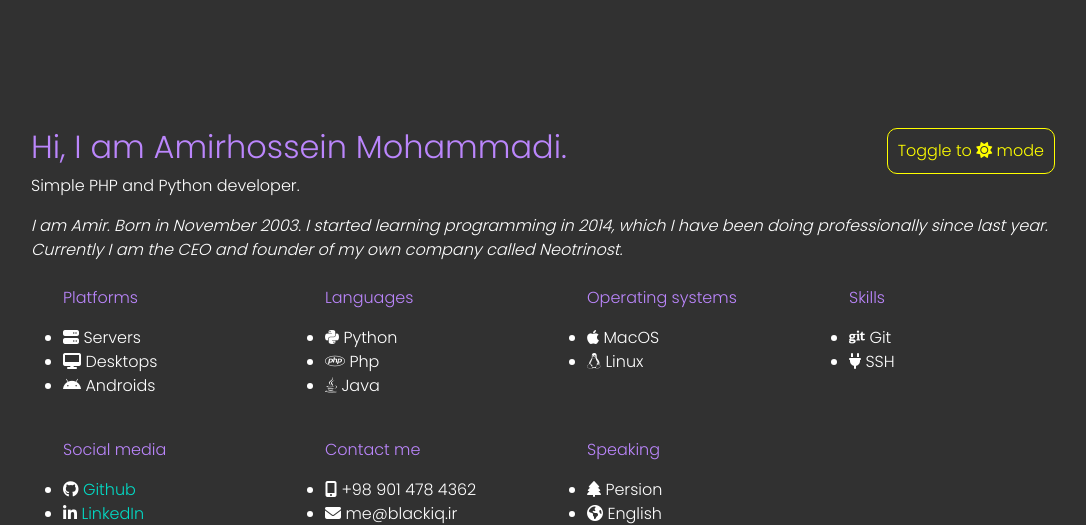
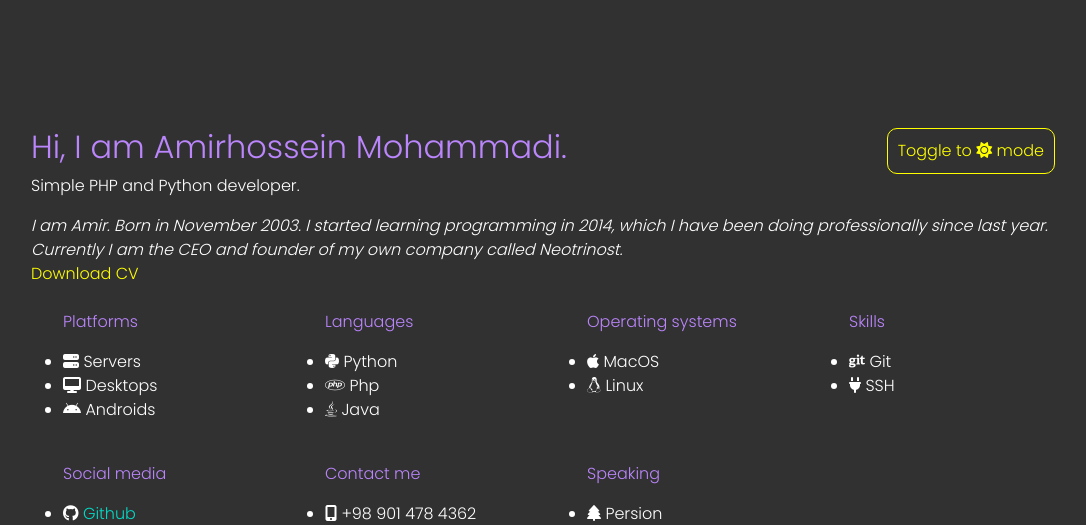
Before and after one commit to BlackIQ/BlackIQ.ir, a Flask app: page / in a window 1280 px wide. Shown: the top 525 px of the page, without its empty margins (97-1183 px from the left). Run offline with Flask 2, Linux system fonts and the light colour scheme; some libraries are stand-ins or nearby versions.

Commit message:
Add download cv link

```diff
--- a/app/templates/index.html
+++ b/app/templates/index.html
@@ -37,6 +37,8 @@
             <br>
             Currently I am the CEO and founder of my own company called Neotrinost.
         </i>
+        <br>
+        <a class="red" href="https://github.com/BlackIQ/BlackIQ.ir">Download CV</a>
     </div>
     <br>
     <div class="row left">
```
